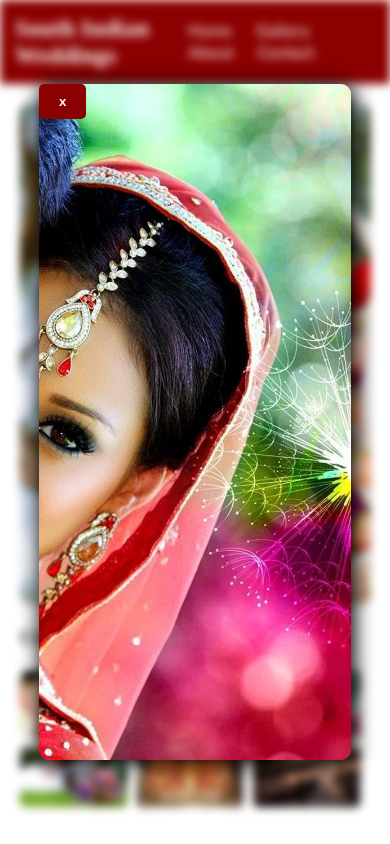
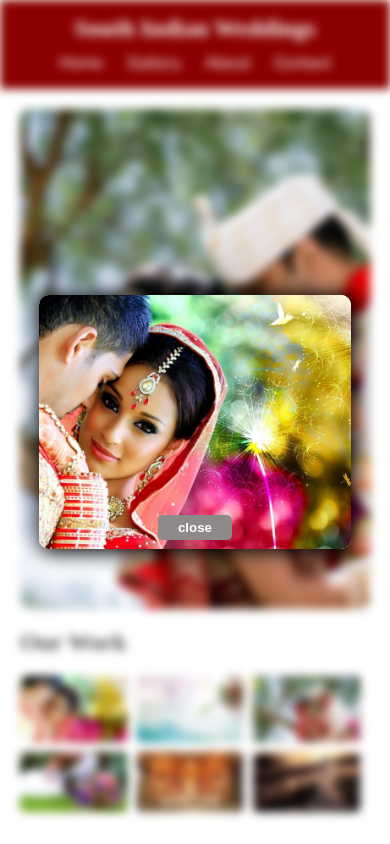
Before and after one commit to akanna1218/studio, a plain HTML site: page index.html in a window 390 px wide. Both pictures are taken after a click on the picture 73 px from the left and 704 px from the top of the page. Shown: the top 844 px of the page. Drawn offline with nearby package versions, Linux system fonts and the light colour scheme; a web font is replaced by a local one.

Commit message:
fixed some feature for mobile view

```diff
--- a/index.html
+++ b/index.html
@@ -80,9 +80,8 @@
     </footer>
 </div>
 <section class="pop-image">
-    <div class="image-container">
-        <button class="close-image">x</button>
-    </div>
+    <img class="pop" src="" alt="">
+        <button class="close-image">close</button>
 </section>
 <script src="scriptPhoto.js"></script>
 </body>
--- a/scriptPhoto.js
+++ b/scriptPhoto.js
@@ -2,18 +2,19 @@ const photo=document.querySelectorAll('.photos');  // queryselector for getting
 const mainImage=document.querySelector('.hero-section');
 const closeButton=document.querySelector('.close-image');
 const popImage=document.querySelector('.pop-image');
-const mainContainer=document.querySelector('.container')
+const mainContainer=document.querySelector('.container');
+const pops=document.querySelector('.pop');
 
 
 photo.forEach((i)=>{                                // if you are giving same class name to bunch of tags , you need to iterate them to access individual class name
 i.addEventListener('click',function imageChanger(){
 
-    popImage.style.background=`url(${i.src}) center/cover no-repeat`;
-    popImage.style.display='block';
+    // popImage.style.background=`url(${i.src}) center/cover no-repeat`;
+    popImage.style.display='flex';
     mainContainer.style.filter='blur(5px)';
     popImage.style.filter='blur(0px)';
     document.body.style.overflow='hidden';
-
+    pops.src=`${i.src}`
 }
 )});
 
--- a/style.css
+++ b/style.css
@@ -117,35 +117,50 @@ main {
 }
 
 .pop-image {
-    background-image: url('./images/7.jpg');
-    background-size: cover;
+    background-color:#FFF;
+    background-size: contain;
     background-position: center;
-    height: 80vh;
+    height: 90vh;
     width: 80vw;
     display: none;
+    flex-direction: column;
+    justify-content: center;
+    align-items: center;
     border-radius: 10px;
     color: white;
     position: fixed;
-    bottom: 10vh;
+    bottom: 5vh;
     left: 10vw;
     box-shadow: 2px 2px 20px 2px black;
 }
+.pop{
+    height: 100%;
+    width: 100%;
+    border-radius: 10px;
+    object-fit: cover;
+
+}
 
 button {
-    background-color: #8B0000;
+    background-color: #8f8a8a;
     /* Dark red */
     color: white;
-    padding: 10px 20px;
+    padding: 5px 20px;
     border: none;
     border-radius: 5px;
     font-weight: 600;
     cursor: pointer;
 }
 
+.close-image {
+    position: absolute;
+    bottom: 1vh;
+}
 button:hover {
     background-color: #B22222;
     /* Firebrick */
 }
+
 
 /* Footer styles */
 footer {
@@ -155,3 +170,25 @@ footer {
     text-align: center;
     padding: 10px;
 }
+
+@media screen and (max-width:768px) {
+
+
+    nav.navbar {
+        display: flex;
+        flex-direction: column;
+        justify-content: space-between;
+        row-gap: 10px;
+        margin-top: auto;
+
+
+    }
+
+    .pop-image{
+        height: 30vh;
+        width: 80vw;
+        top: 35vh;
+        left: 10vw;
+    }
+
+}
```
